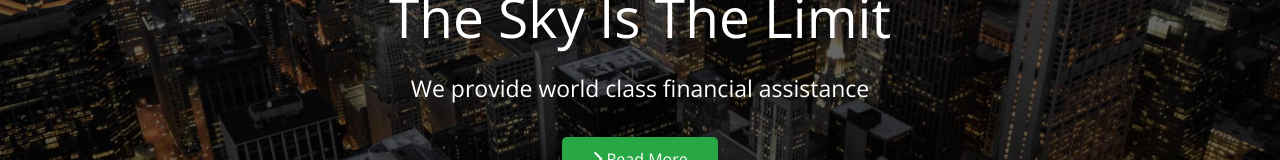
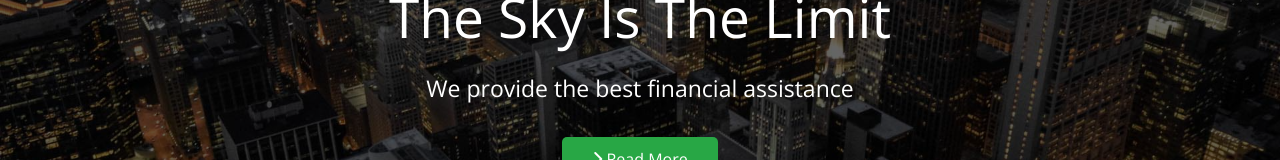
Before and after one commit to AdmKing/Edgeledger.com, a plain HTML site: page index.html in a window 1280 px wide. Shown: the part 317-477 px from the top of the page. Drawn offline with nearby package versions, Linux system fonts and the light colour scheme.

Commit message:
update indext text

```diff
--- a/index.html
+++ b/index.html
@@ -28,7 +28,7 @@
 
     <div class="content">
       <h1>The Sky Is The Limit</h1>
-      <p>We provide world class financial assistance</p>
+      <p>We provide the best financial assistance</p>
       <a href="#about" class="btn"><i class="fas fa-chevron-right"></i> Read More</a>
     </div>
   </header>
```
